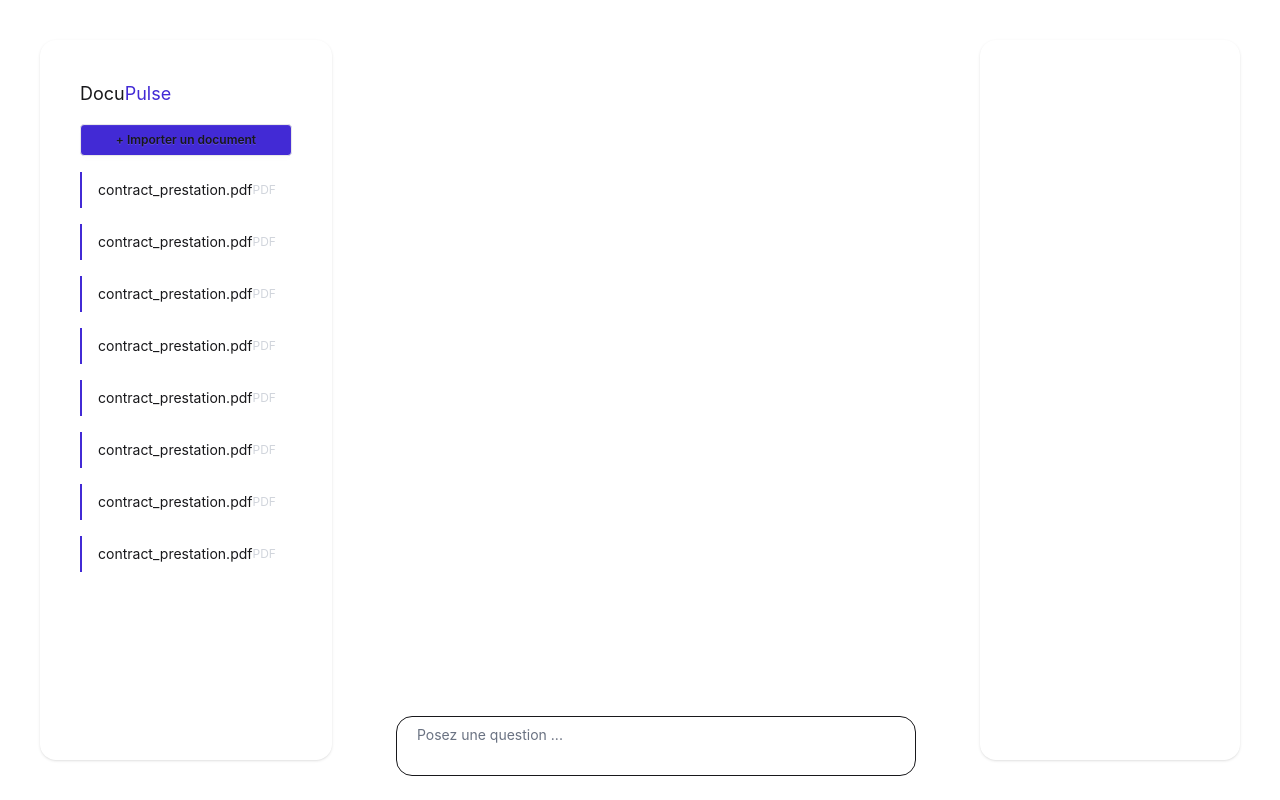
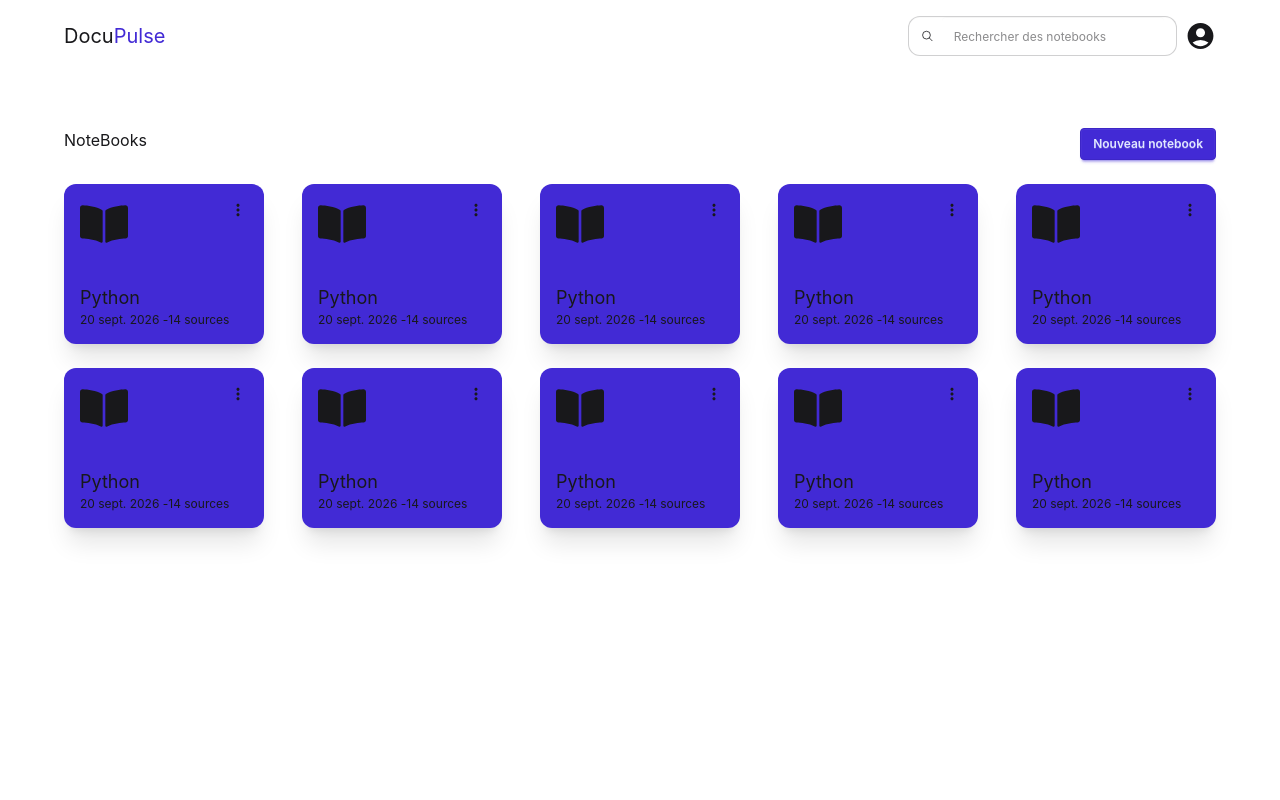
Before and after one commit to karimoucisse/DocuPulse-AI, a React (Vite) app in the folder front/: page / in a window 1280 px wide. Built offline with nearby package versions, Linux system fonts and the light colour scheme.

Commit message:
add component for the site logo, change notebook button radius

```diff
--- a/front/src/App.jsx
+++ b/front/src/App.jsx
@@ -5,8 +5,8 @@ import Prompt from "./pages/Prompt"
 const App = () => {
   return (
     <div>
-      {/* <Home/> */}
-      <Prompt/>
+      <Home/>
+      {/* <Prompt/> */}
     </div>
   )
 }
--- a/front/src/components/Header.jsx
+++ b/front/src/components/Header.jsx
@@ -1,13 +1,14 @@
 import { IoSearchOutline } from "react-icons/io5";
 import { MdAccountCircle } from "react-icons/md";
+import Logo from "./Logo";
 
 const Header = () => {
   return (
 	<div className="flex w-screen justify-center py-4">
 		<div className="flex items-center justify-between  max-w-6xl w-full bg-red">
-			<p className="text-xl cursor-pointer">Docupulse</p>
+			<Logo size="xl"/>
 			<div className="flex gap-2 items-center">
-				<label className="input">
+				<label className="input rounded-xl">
 					<IoSearchOutline/>
 					<input type="search" placeholder="Rechercher des notebooks" className="input input-sm" />
 				</label>
--- /dev/null
+++ b/front/src/components/Logo.jsx
@@ -0,0 +1,8 @@
+
+const Logo = ({size="lg"}) => {
+  return (
+	<p className={`text-${size}`}>Docu<span className="text-primary">Pulse</span></p>
+  )
+}
+
+export default Logo
--- a/front/src/components/Notebooks.jsx
+++ b/front/src/components/Notebooks.jsx
@@ -5,7 +5,7 @@ const Notebooks = () => {
     <div className="w-full mt-10">
       <div className="flex justify-between mb-6">
         <p>NoteBooks</p>
-        <button className="btn btn-primary btn-sm">Nouveau notebook</button>
+        <button className="btn btn-primary btn-sm rounded-sm">Nouveau notebook</button>
       </div>
       <div className="flex justify-between flex-wrap gap-6">
         <Notebook name="Python" creation_date="20 sept. 2026" number_source={14}/>
--- a/front/src/components/sidebar/LeftSidebar.jsx
+++ b/front/src/components/sidebar/LeftSidebar.jsx
@@ -1,11 +1,12 @@
 import ImportList from "../import/ImportList"
+import Logo from "../Logo"
 import Sidebar from "./Sidebar"
 
 const LeftSidebar = () => {
   return (
 	<Sidebar>
 		<div className="space-y-4">
-			<p className="text-lg">Docu<span className="text-primary">Pulse</span></p>
+			<Logo/>
 			<button className="btn bg-primary btn-sm w-full">+ Importer un document</button>
 			<ImportList/>
 		</div>
```
